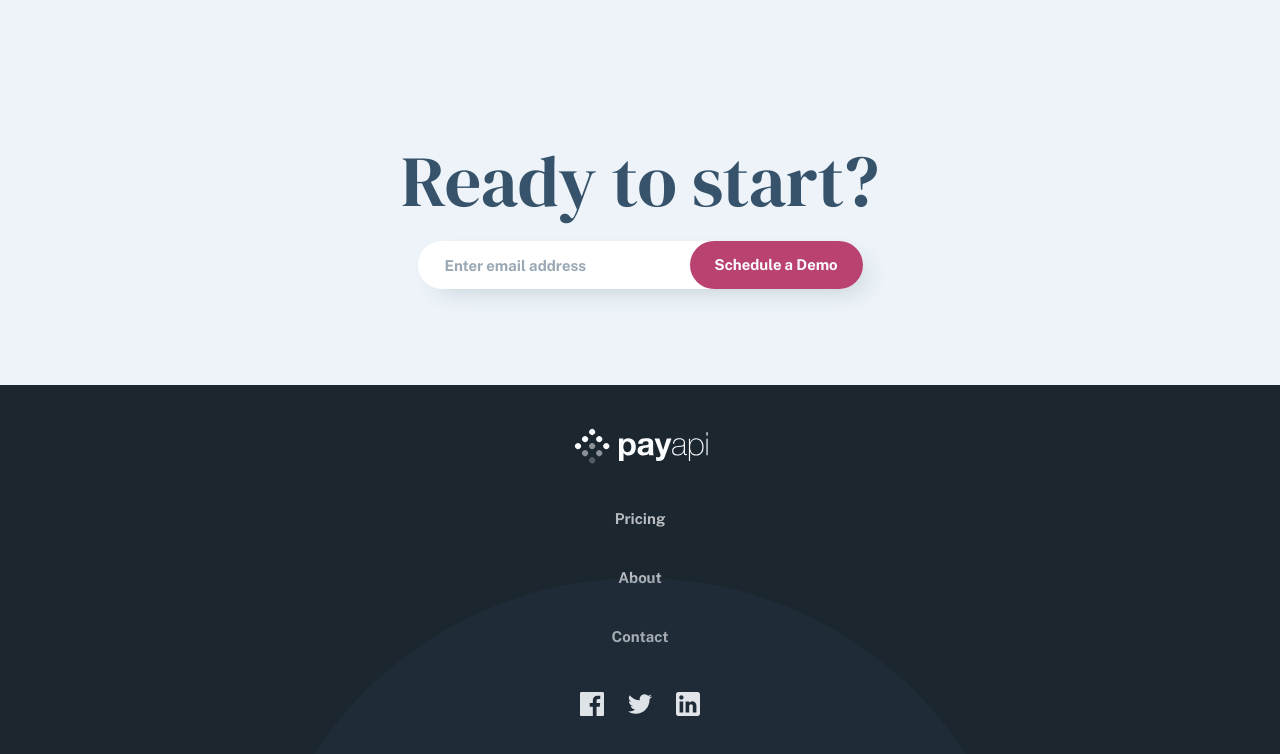
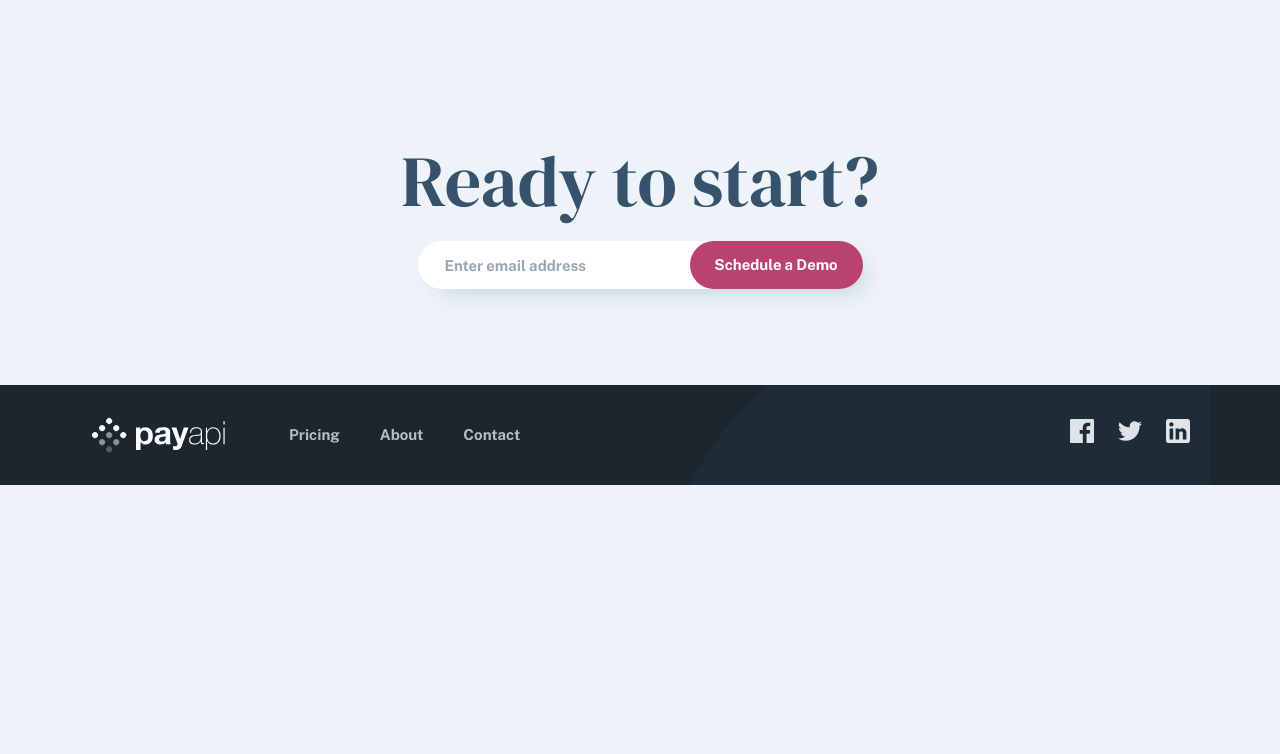
Before and after one commit to mukhammadyn/Payapi-multi-page, a plain HTML site: page index.html in a window 1280 px wide. Shown: the part 2909-3663 px from the top of the page. After the commit the page ends 3394 px from the top, so only its background shows below. Drawn offline with Linux system fonts and the light colour scheme.

Commit message:
Add footer desktop version

```diff
--- a/css/style.css
+++ b/css/style.css
@@ -1014,6 +1014,52 @@ img {
     right: 0;
   }
 
+
+
+  /* SITE FOOTER */
+.site-footer {
+  padding: 0;
+}
+
+.site-footer__container {
+  z-index: 1;
+  flex-direction: row;
+  justify-content: flex-start;
+  align-items: center;
+  padding-top: 31px;
+  padding-bottom: 31px;
+}
+
+.site-footer__container::before {
+  z-index: 5;
+  left: unset;
+  right: calc(50% - 780px);
+  top: calc(100% - 202px);
+}
+
+.site-footer__logo-link {
+  margin-bottom: 0;
+}
+
+.site-footer__nav-list {
+  display: flex;
+  margin: 0;
+  margin-left: 64px;
+}
+
+.site-footer__nav-item:not(:last-child) {
+  margin: 0;
+  margin-right: 40px;
+}
+
+.site-footer__socials {
+  margin-left: auto;
+}
+
+.site-footer__social:not(:last-child) {
+  margin-right: 24px;
+}
+
 }
 
 
```
